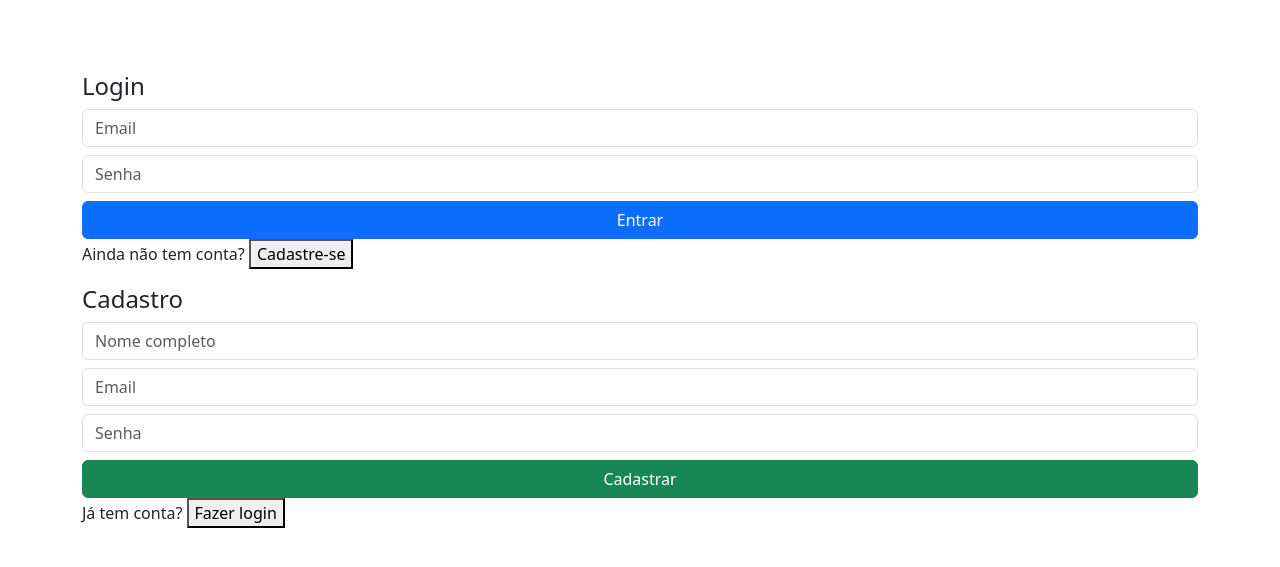
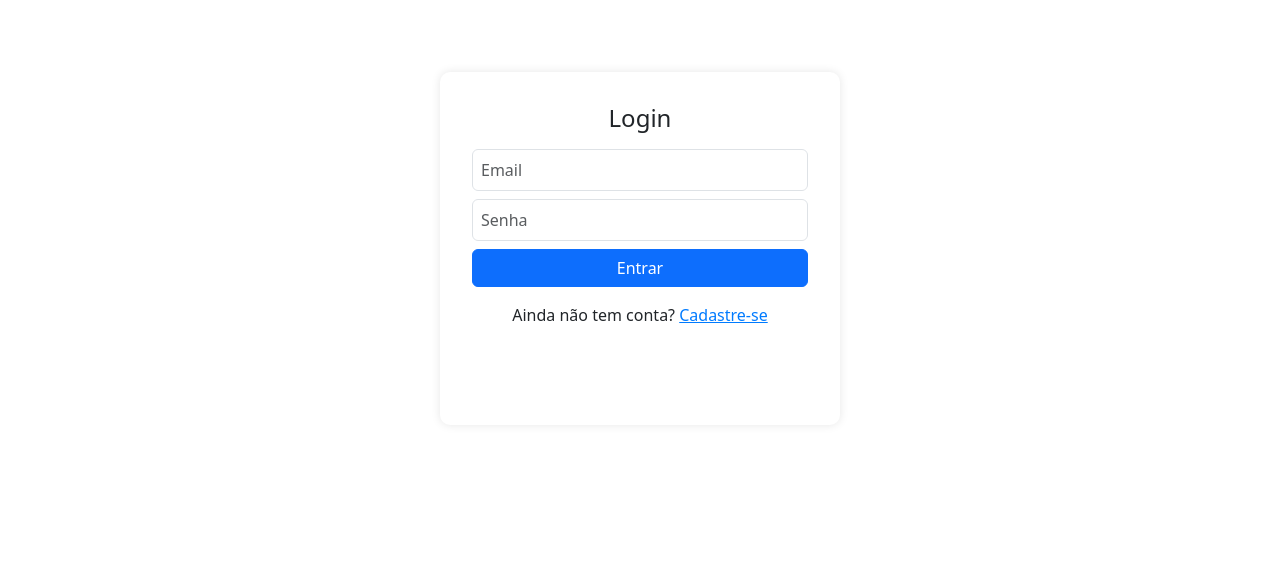
Before and after one commit to joaovcl12/ecommerce-trab, a Flask app: page /login in a window 1280 px wide. Shown: the top 567 px of the page. Run offline with Flask 3, Linux system fonts and the light colour scheme.

Commit message:
colocando slide no form da tela de login

```diff
--- a/static/style.css
+++ b/static/style.css
@@ -76,3 +76,49 @@
     50% { transform: translateY(-10px); opacity: 1; }
     100% { transform: translateY(0); opacity: 0.6; }
 }
+
+
+.auth-container {
+    width: 100%;
+    max-width: 400px;
+    margin: 0 auto;
+    overflow: hidden;
+    border-radius: 10px;
+    box-shadow: 0 0 10px rgba(0, 0, 0, 0.1);
+    background: #fff;
+}
+
+.auth-slider {
+    display: flex;
+    width: 200%;
+    transition: transform 0.5s ease;
+}
+
+.auth-form {
+    width: 50%;
+    padding: 2rem;
+}
+
+.auth-form h4 {
+    text-align: center;
+    margin-bottom: 1rem;
+}
+
+.auth-form input {
+    font-size: 1rem;
+    padding: 0.5rem;
+}
+
+.switch-btn {
+    text-align: center;
+    margin-top: 1rem;
+}
+
+.toggle {
+    border: none;
+    background: none;
+    color: #007bff;
+    cursor: pointer;
+    text-decoration: underline;
+    padding: 0;
+}
--- a/templates/login.html
+++ b/templates/login.html
@@ -1,8 +1,9 @@
 {% extends "base.html" %}
 {% block content %}
+<link rel="stylesheet" href="{{ url_for('static', filename='login.css') }}">
 <div class="auth-container mt-5">
     <div class="auth-slider" id="slider">
-        <!-- LOGIN -->
+
         <form method="POST" action="/login" class="auth-form">
             <h4>Login</h4>
             <input name="email" class="form-control mb-2" placeholder="Email" required>
@@ -13,7 +14,7 @@
             </div>
         </form>
 
-        <!-- REGISTRO -->
+
         <form method="POST" action="/register" class="auth-form">
             <h4>Cadastro</h4>
             <input name="nome" class="form-control mb-2" placeholder="Nome completo" required>
```
